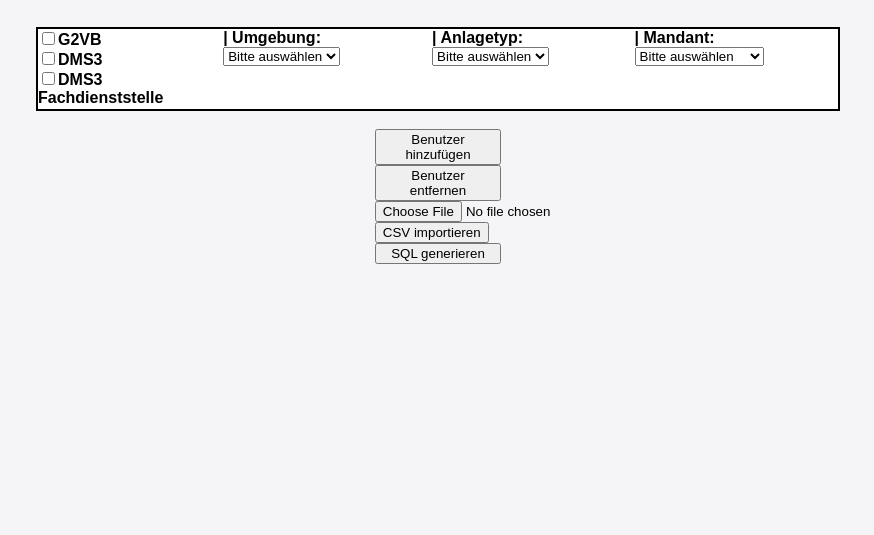
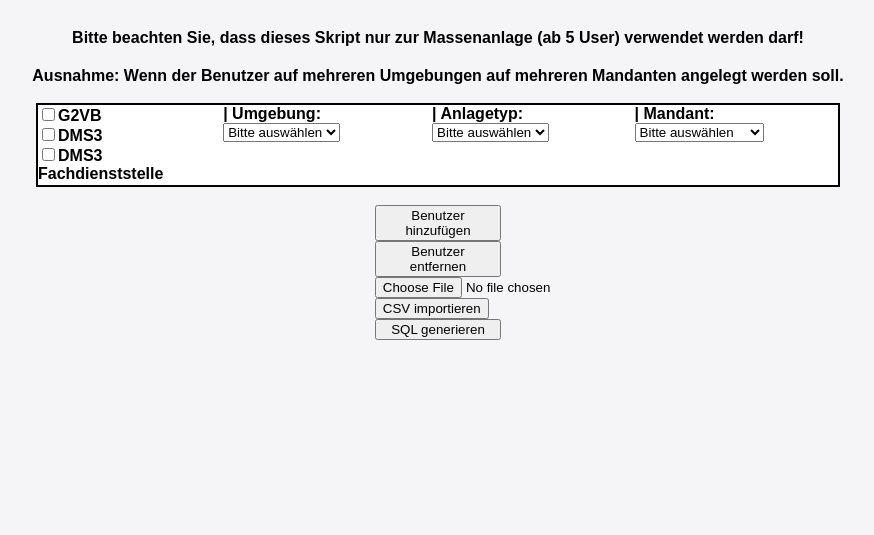
Before and after one commit to Sergey-Gruzdov/DataportUPT, a plain HTML site: page index.html in a window 1280 px wide. Shown: the part 265-800 px from the top of the page, without its empty margins (202-1076 px from the left). Drawn offline with Linux system fonts and the light colour scheme.

Commit message:
Update index.html

```diff
--- a/index.html
+++ b/index.html
@@ -9,6 +9,8 @@
 <body>
     <img src="https://www.dataport-kommunal.de/typo3conf/ext/nc_provider_main/Resources/Public/Images/logo.svg" class="imgcenter">
     <h2>user provisioning tool</h2>
+    <h3>Bitte beachten Sie, dass dieses Skript nur zur Massenanlage (ab 5 User) verwendet werden darf!</h3>
+    <h3>Ausnahme: Wenn der Benutzer auf mehreren Umgebungen auf mehreren Mandanten angelegt werden soll.</h3>
 <div class="box">
     <div style=>
         <label><input type="checkbox" id="functionCheckbox1">G2VB</label><br/>
```
